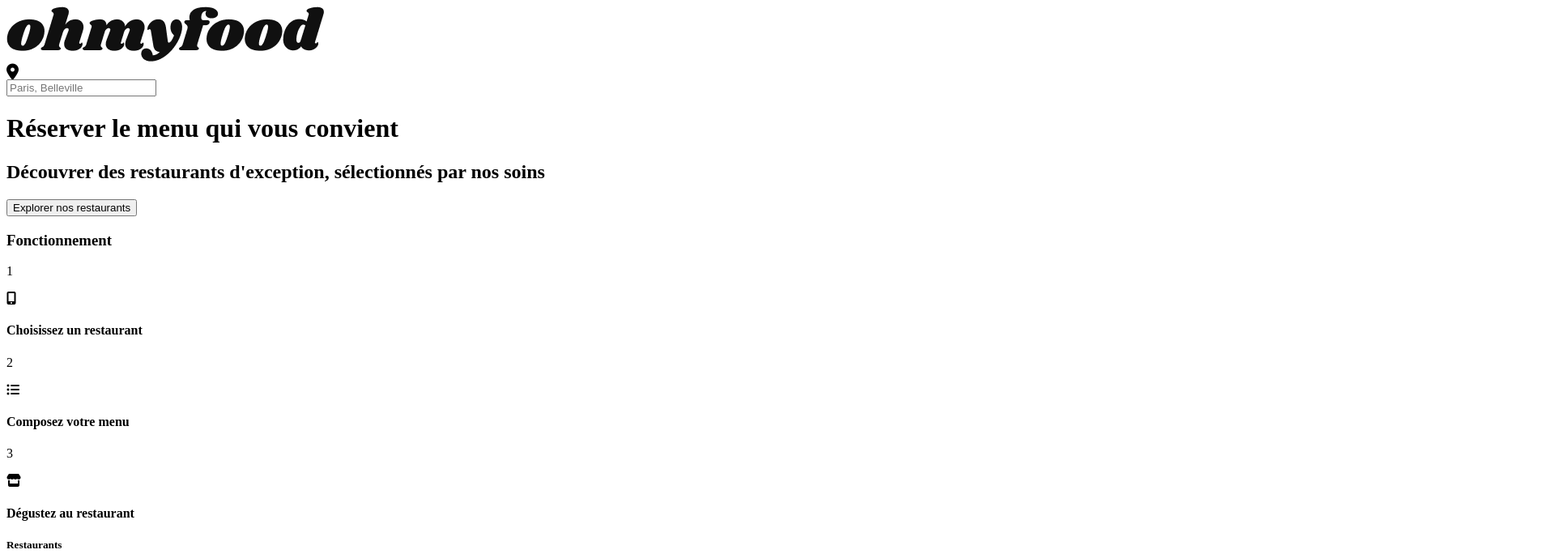
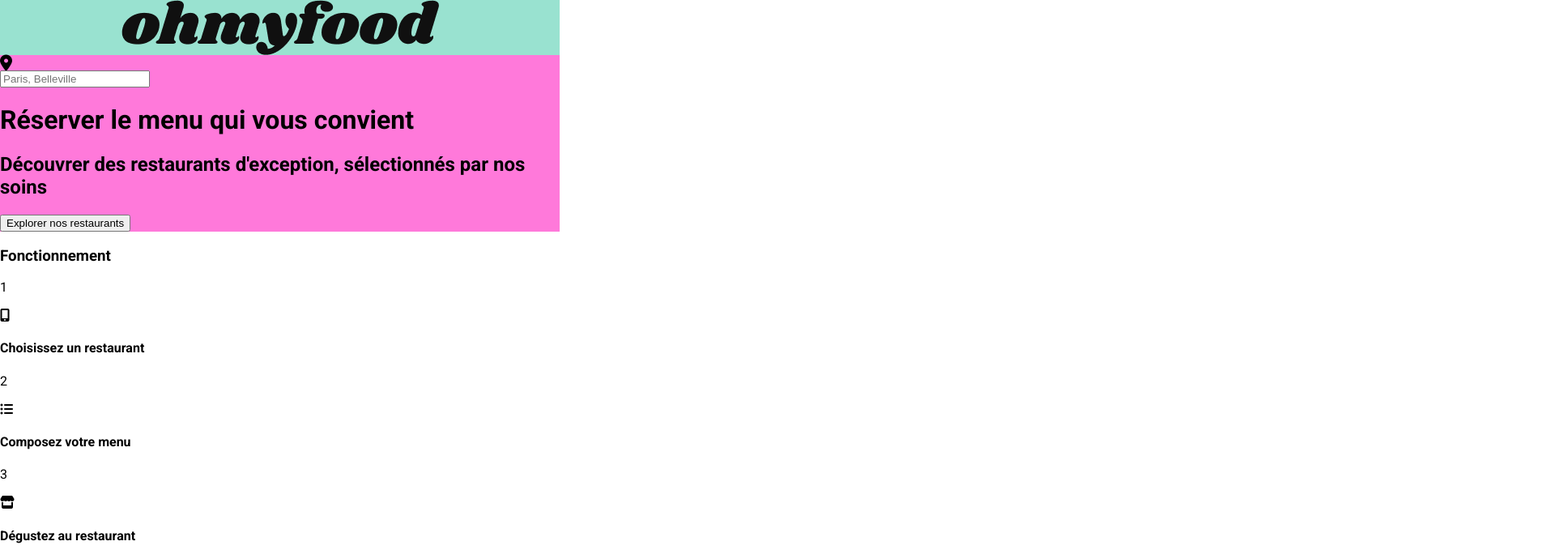
Before and after one commit to ilionnel/ilionnel.github.io, a plain HTML site: page index.html in a window 1280 px wide. Shown: the top 684 px of the page at 81% size, 1920 px wide, since content can reach past the window. Drawn offline with Linux system fonts and the light colour scheme.

Commit message:
Ajout des fichiers sass

```diff
--- a/index.html
+++ b/index.html
@@ -4,15 +4,15 @@
 		<meta charset="utf-8"><!--Metadonnée importante car l'attribut charset donne le type d'encodage des caractères en utf-8-->
 		<meta name="viewport" content="width=device-width, inial-scale=1">
 		<title>ohmyfood</title><!--Titre est obligatoire car c'est la référence qui permet de rechercher la page-->
-		<link rel="stylesheet" type="text/css" href="./css/style.css"><!--Relie la page des styles à cette page WEB-->
+		<link rel="stylesheet" type="text/css" href="./sass/main.css"><!--Relie la page des styles à cette page WEB-->
 		<meta lang="en" name="description" content="Booki helps you to find your next rental lodging and activities in the city of your choice. Accommodations can also be filtered by theme, for example their budget or their atmosphere."><!--Cette metadonnee permet aux assistants vocaux de lire la description de la page aux personnes souffrants d'handicape et aux moteurs de recherches de donner un descriptif de la page-->
 		<link rel="stylesheet" href="https://cdnjs.cloudflare.com/ajax/libs/font-awesome/6.1.1/css/all.min.css" integrity="sha512-KfkfwYDsLkIlwQp6LFnl8zNdLGxu9YAA1QvwINks4PhcElQSvqcyVLLD9aMhXd13uQjoXtEKNosOWaZqXgel0g==" crossorigin="anonymous" referrerpolicy="no-referrer" /><!-- lien permettant de faire fonctionner Font Awesome -->
 	</head>
 
     <body><!--Contenu visible de la page Web-->
         <header><!--balise sémantique : balise bloc specialisé qui a pour atout de clarifier le code pour les futures reprises de code et pour les navigateurs, il spécifie le rôle de cette balise. -->
-			<div id="logo">
-				 <img id="Logo" src="./images/logo/ohmyfood.png" alt="logo de ohmyfood" />
+			<div class="logo">
+				 <img id="imgLogo" src="./images/logo/ohmyfood.png" alt="logo de ohmyfood" />
 			</div>
 
             <div id="form"><!-- Formulaire de recherche -->
@@ -25,6 +25,11 @@
                         </div>
 
                         <input type="text" name="ville" placeholder="Paris, Belleville" />
+                    </div>
+
+                    <div class="map">
+
+
                     </div>
 
                         <!--name="ville" va permettre de nommer le champs pour le traiter après avec traitement.php  -->
@@ -43,12 +48,12 @@
 		</header>
 
         <main><!--balise sémantique : balise bloc specialisé qui a pour atout de clarifier le code pour les futures reprises de code et pour les navigateurs, il spécifie le rôle de cette balise. -->
-            <section id="filter"><!--balise sémantique : balise bloc specialisé qui a pour atout de clarifier le code pour les futures reprises de code et pour les navigateurs, il spécifie le rôle de cette balise. -->
-				<div class="titleFilter">
+            <section class="manual"><!--balise sémantique : balise bloc specialisé qui a pour atout de clarifier le code pour les futures reprises de code et pour les navigateurs, il spécifie le rôle de cette balise. -->
+				<div class="manual manual__title">
 					<h3>Fonctionnement</h3>
 				</div>
 
-				<div id="filterContainer">
+				<div class="manual manual__Container">
 					<div id="restaurantChoise" class="filter">
 						<div class="purpleNumber">
                             <p>1</p>
@@ -82,7 +87,7 @@
 
                 <div id="restaurantsContainer">
                     <a class="restaurantsCard" href="./pages/lapalettedugout.html">
-                        <img class="imgOfRestaurants" src="./images/restaurants/jay-wennington-N_Y88TWmGwA-unsplash.jpg" />
+                        <!-- <img class="imgOfRestaurants" src="./images/restaurants/jay-wennington-N_Y88TWmGwA-unsplash.jpg" /> -->
 
                         <p class="greenPin">Nouveau</p>
 
@@ -99,7 +104,7 @@
                     </a>
 
                     <a class="restaurantsCard" href="./pages/lanoteenchantee.html">
-                        <img class="imgOfRestaurants" src="./images/restaurants/stil-u2Lp8tXIcjw-unsplash.jpg" />
+                        <!-- <img class="imgOfRestaurants" src="./images/restaurants/stil-u2Lp8tXIcjw-unsplash.jpg" /> -->
 
                         <p class="greenPin">Nouveau</p>
 
@@ -116,7 +121,7 @@
                     </a>
 
                     <a class="restaurantsCard" href="./pages/alafrancaise.html">
-                        <img class="imgOfRestaurants" src="./images/restaurants/toa-heftiba-DQKerTsQwi0-unsplash.jpg" />
+                        <!-- <img class="imgOfRestaurants" src="./images/restaurants/toa-heftiba-DQKerTsQwi0-unsplash.jpg" /> -->
 
                         <div class="descriptionsRestaurants">
                             <div class="infoRestaurents">
@@ -131,7 +136,7 @@
                     </a>
 
                     <a class="restaurantsCard" href="./pages/ledelicedessens.html">
-                        <img class="imgOfRestaurants" src="./images/restaurants/louis-hansel-shotsoflouis-qNBGVyOCY8Q-unsplash.jpg" />
+                        <!-- <img class="imgOfRestaurants" src="./images/restaurants/louis-hansel-shotsoflouis-qNBGVyOCY8Q-unsplash.jpg" /> -->
 
                         <div class="descriptionsRestaurants">
                             <div class="infoRestaurents">
--- /dev/null
+++ b/sass/base/_base.scss
@@ -0,0 +1,29 @@
+body{
+    width: 100%;
+    max-width: 768px;
+    height: 6000px;
+    font-family: 'Roboto', sans-serif;
+    margin: 0px;
+    padding: 0px;
+}
+
+main{
+    width: 100%;
+    max-width: inherit;
+    // background-color: $primary;
+    // display: Flex;
+    // flex-direction: column;
+    // align-items: center;
+}
+
+footer{
+    width: 100%;
+    max-width: 768px;
+
+
+    background-color: $footerColor;
+    color: white;
+
+    display: flex;
+    flex-direction: column;
+}
--- /dev/null
+++ b/sass/base/_typography.scss
@@ -0,0 +1 @@
+@import url('https://fonts.googleapis.com/css2?family=Roboto:wght@300;400;700&display=swap');
--- /dev/null
+++ b/sass/layouts/_container.scss
@@ -0,0 +1,6 @@
+#manual{
+        width: 90%;
+        max-width: inherit;
+        background-color: red;
+        // @include displayCentre;
+}
--- /dev/null
+++ b/sass/layouts/_form.scss
@@ -0,0 +1,5 @@
+#form{
+    background-color: $secondary;
+    display: flex;
+    flex-direction: row;
+}
--- /dev/null
+++ b/sass/layouts/_header.scss
@@ -0,0 +1,9 @@
+.logo{
+    @include displayCentre;
+}
+
+header{
+    width: 90%;
+    max-width: inherit;
+    background-color: $tertiary;
+}
--- /dev/null
+++ b/sass/main.scss
@@ -0,0 +1,11 @@
+@import "./utils/variables";
+@import "./utils/functions";
+@import "./utils/mixins";
+@import "./utils/extensions";
+@import "./base/base";
+@import "./base/typography";
+@import "./components/buttons";
+@import "./layouts/header";
+@import "./layouts/nav";
+@import "./layouts/container";
+@import "./layouts/form";
--- /dev/null
+++ b/sass/utils/_mixins.scss
@@ -0,0 +1,5 @@
+@mixin displayCentre{
+    display:flex;
+    justify-content: center;
+    align-items: center;
+}
--- /dev/null
+++ b/sass/utils/_variables.scss
@@ -0,0 +1,4 @@
+$primary : #9356DC;
+$secondary : #FF79DA;
+$tertiary : #99E2D0;
+$footerColor : #363333;
```
Also changed, not shown: sass/components/_buttons.scss (added), sass/layouts/_nav.scss (added), sass/main.css (added), sass/utils/_extensions.scss (added), sass/utils/_functions.scss (added), 4 other files.
